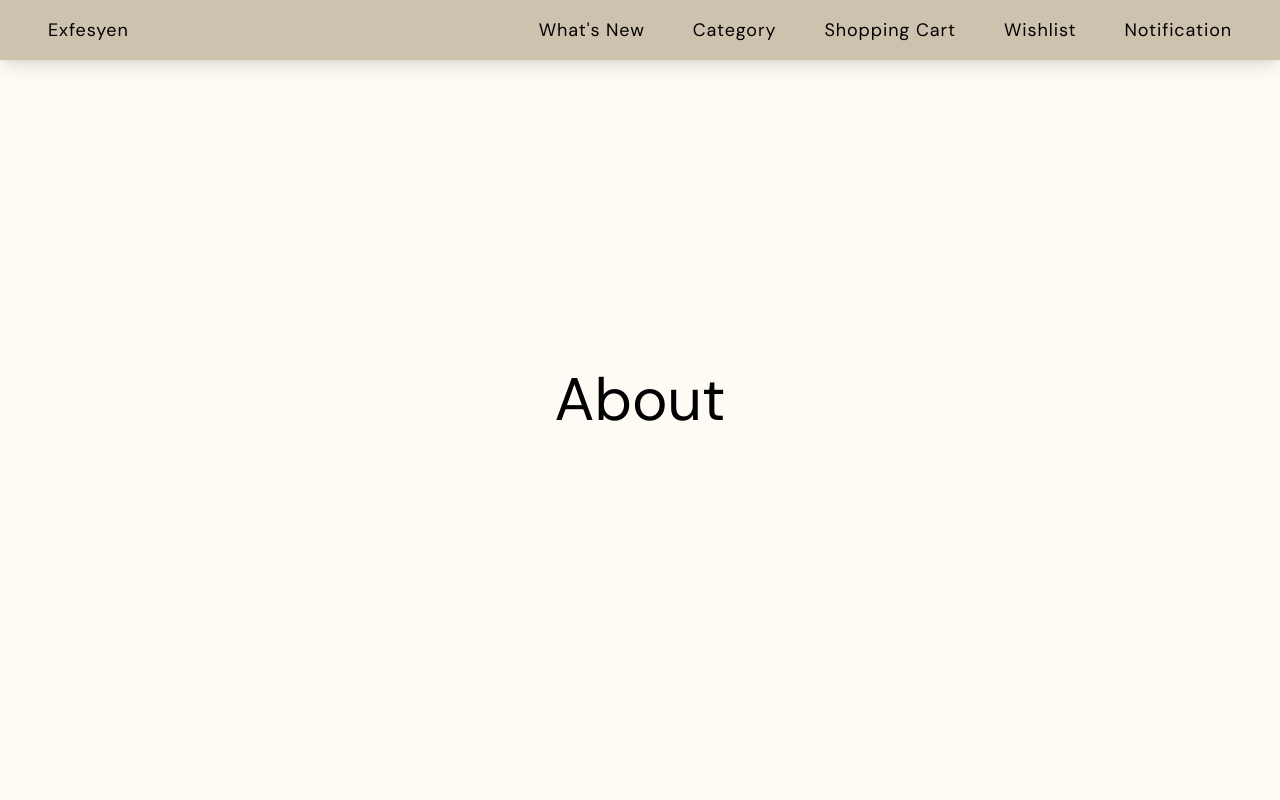
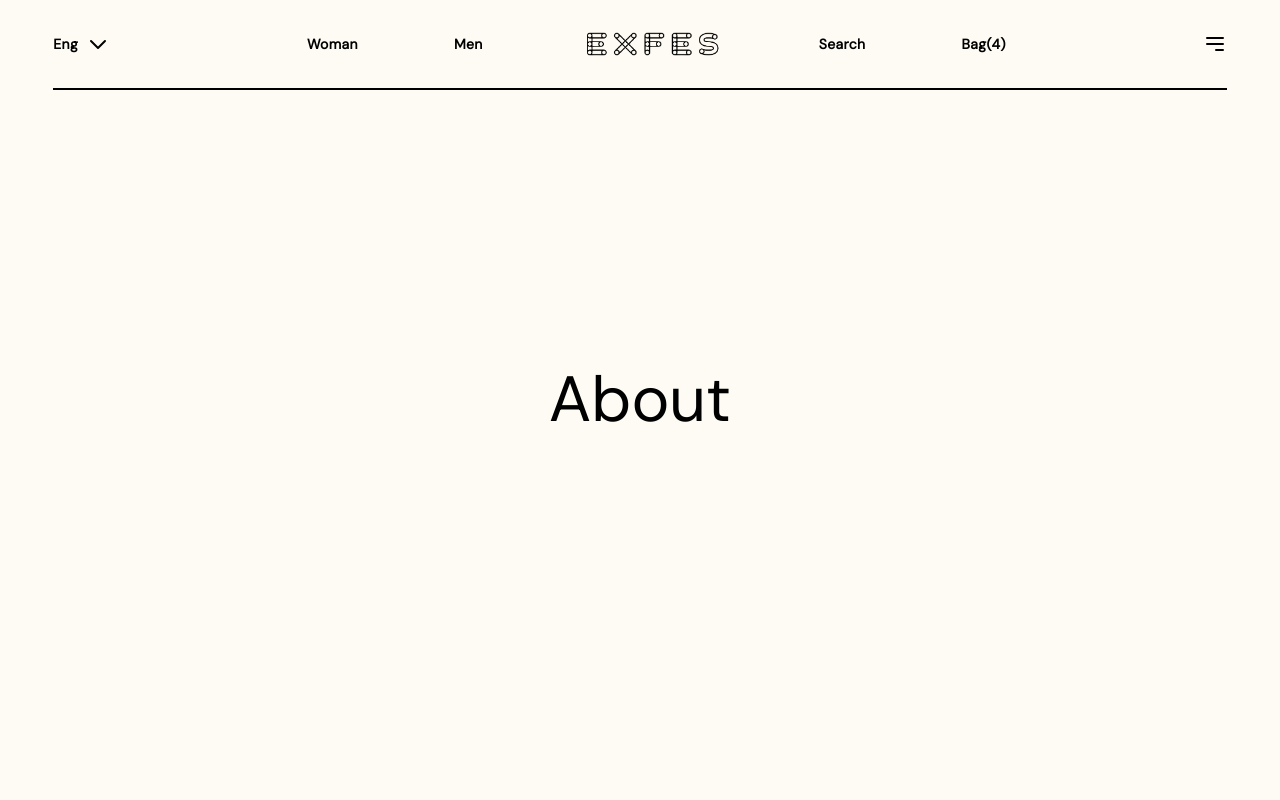
Before and after one commit to eugeniusms/exfesyen, a React (Create React App) app: page /about in a window 1280 px wide. Shown: the top 800 px of the page. Built offline with nearby package versions, Linux system fonts and the light colour scheme.

Commit message:
Update Mobile Navbar and Change Desktop Navbar

```diff
--- a/src/components/Button.js
+++ b/src/components/Button.js
@@ -3,23 +3,23 @@ import React from "react";
 const Button = (props) => {
     return (
         <div>
-            { props.preset == "submit" &&
+            { props.preset === "submit" &&
                 <button className="bg-latteLight rounded-xl border-2 border-navy font-sans px-4 py-1 hover:bg-latteDark hover:drop-shadow-2xl hover:px-6 transition-all ease-out duration-300">
                     <p className="tracking-wider">
                         { props.children }
                     </p>
                 </button>
             }
-            { props.preset == "cancel" &&
+            { props.preset === "cancel" &&
                 <button className="bg-navy rounded-xl border-2 border-navy font-sans text-white px-4 py-1 hover:text-softRed hover:drop-shadow-2xl hover:px-6 transition-all ease-out duration-300">
                     <p className="tracking-wider">
                         { props.children }
                     </p>
                 </button>
             }
-            { props.preset == "transparent" &&
-                <button className="text-xs lg:text-lg hover:text-creamy hover:px-4 transition-all ease-out duration-300">
-                    <p className="tracking-wider">
+            { props.preset === "transparent" &&
+                <button className={"font-dm font-bold lg:text-lg hover:text-creamy hover:px-4 transition-all ease-out duration-300 " + props.className}>
+                    <p className="text-sm tracking-wide">
                         { props.children }
                     </p>
                 </button>
--- a/src/components/Logo.js
+++ b/src/components/Logo.js
@@ -1,10 +1,17 @@
 import logo from './logo-fullname-white-no-bg.png';
+import logoBorder from './logo-fullname-border.png'
 
 const Logo = (props) => {
     return (
-        <div>
-            <img className={props.className} src={logo} alt="logo"/>
-        </div>
+        props.preset === "border" ? (
+            <div>
+                <img className={props.className} src={logoBorder} alt="logo"/>
+            </div>
+        ) : (
+            <div>
+                <img className={props.className} src={logo} alt="logo"/>
+            </div>
+        )
     )
 }
 
--- a/src/components/Navbar/NavbarDesktop.js
+++ b/src/components/Navbar/NavbarDesktop.js
@@ -1,19 +1,27 @@
 import React from "react";
 import Button from "../Button";
+import { ChevronDownIcon, MenuAlt3Icon } from "@heroicons/react/outline";
+import Logo from "../Logo";
 
 const NavbarDesktop = () => {
     return (
-        <div className="fixed w-full">
-            <div className="flex justify-between bg-latteDark shadow-lg py-4">
-                <div className="pl-12">
-                <Button preset="transparent">Exfesyen</Button>
-                </div>
-                <div className="flex justify-end gap-12 pr-12">
-                    <Button preset="transparent">What's New</Button>
-                    <Button preset="transparent">Category</Button>
-                    <Button preset="transparent">Shopping Cart</Button>
-                    <Button preset="transparent">Wishlist</Button>
-                    <Button preset="transparent">Notification</Button>
+        <div className="flex justify-center">
+            <div className="fixed bg-oldLace border-b-2 w-11/12">
+                <div className="flex justify-between py-6 items-center">
+                    <div className="flex gap-2 pt">
+                        <Button preset="transparent">Eng</Button>
+                        <ChevronDownIcon className="w-6"/>
+                    </div>
+                    <div className="flex gap-24 items-center">
+                        <Button preset="transparent">Woman</Button>
+                        <Button preset="transparent">Men</Button>
+                        <Logo className="w-36" />
+                        <Button preset="transparent">Search</Button>
+                        <Button preset="transparent">Bag(4)</Button>
+                    </div>
+                    <button>
+                        <MenuAlt3Icon className="w-6 pt"/>
+                    </button>
                 </div>
             </div>
         </div>
--- a/src/components/Navbar/NavbarMobile.js
+++ b/src/components/Navbar/NavbarMobile.js
@@ -1,6 +1,6 @@
 import React, { useState } from "react";
 import Button from "../Button";
-import { ChevronDoubleUpIcon, MenuAlt3Icon } from "@heroicons/react/outline";
+import { MenuAlt3Icon } from "@heroicons/react/outline";
 import Logo from "../Logo";
 
 const NavbarMobile = () => {
@@ -16,33 +16,32 @@ const NavbarMobile = () => {
 
     return (
         <div>
-        { mode == "show" &&
+        { mode === "show" &&
             (
-            <div className="flex justify-center font-dm font-bold">
-                <div className="fixed border-b w-5/6 pt-6">
-                    <div className="flex flex-col bg-oldLace py-6">
+            <div className="flex justify-center">
+                <div className="fixed border-b w-5/6">
+                    <div className="flex flex-col bg-oldLace py-6 pt-6">
                         <div className="flex flex-col gap-4">
                             <div className="flex justify-center">
                                 <button className="" onClick={hiddenHandler}>
                                     <Logo className="w-28" />
                                 </button>
                             </div>
-                            <Button preset="transparent">What's New</Button>
-                            <Button preset="transparent">Category</Button>
-                            <Button preset="transparent">Shopping Cart</Button>
-                            <Button preset="transparent">Wishlist</Button>
-                            <Button preset="transparent">Notification</Button>
+                            <Button preset="transparent">Woman</Button>
+                            <Button preset="transparent">Men</Button>
+                            <Button preset="transparent">Search</Button>
+                            <Button preset="transparent">Bag(4)</Button>
                         </div>
                     </div>
                 </div>
             </div>
             )
         }
-        { mode == "hidden" &&
+        { mode === "hidden" &&
             (
-            <div className="flex justify-center font-dm font-bold">
-                <div className="fixed border-b w-5/6 pt-6">
-                    <div className="flex justify-between bg-oldLace py-6">
+            <div className="flex justify-center">
+                <div className="fixed border-b w-5/6">
+                    <div className="flex justify-between bg-oldLace py-6 pt-6">
                         <div className="flex flex-col gap-4">
                             <div className="flex justify-between pt">
                                 <Logo className="w-28"/>
@@ -50,12 +49,12 @@ const NavbarMobile = () => {
                         </div>
                         <div className="flex gap-8">
                             <Button preset="transparent">
-                                <p className="tracking-wider pt-2">
+                                <p className="tracking-wider pt-1">
                                     Bag(4)
                                 </p>
                             </Button>
                             <button onClick={showHandler}>
-                                <MenuAlt3Icon className="w-5 pt"/>
+                                <MenuAlt3Icon className="w-6 pt"/>
                             </button>
                         </div>
                     </div>
--- a/tailwind.config.js
+++ b/tailwind.config.js
@@ -47,6 +47,20 @@ module.exports = {
       '4': '4px',
       '6': '6px',
       '8': '8px',
+    },
+    fontSize: {
+      'xs': '.75rem',
+      'sm': '.875rem',
+      'tiny': '.875rem',
+      'base': '1rem',
+      'lg': '1.125rem',
+      'xl': '1.25rem',
+      '2xl': '1.5rem',
+      '3xl': '1.875rem',
+      '4xl': '2.25rem',
+      '5xl': '3rem',
+      '6xl': '4rem',
+      '7xl': '5rem',
     }
   },
   plugins: [],
```
Also changed, not shown: public/logo-fullname-border.png (added), src/components/logo-fullname-border.png (added).
